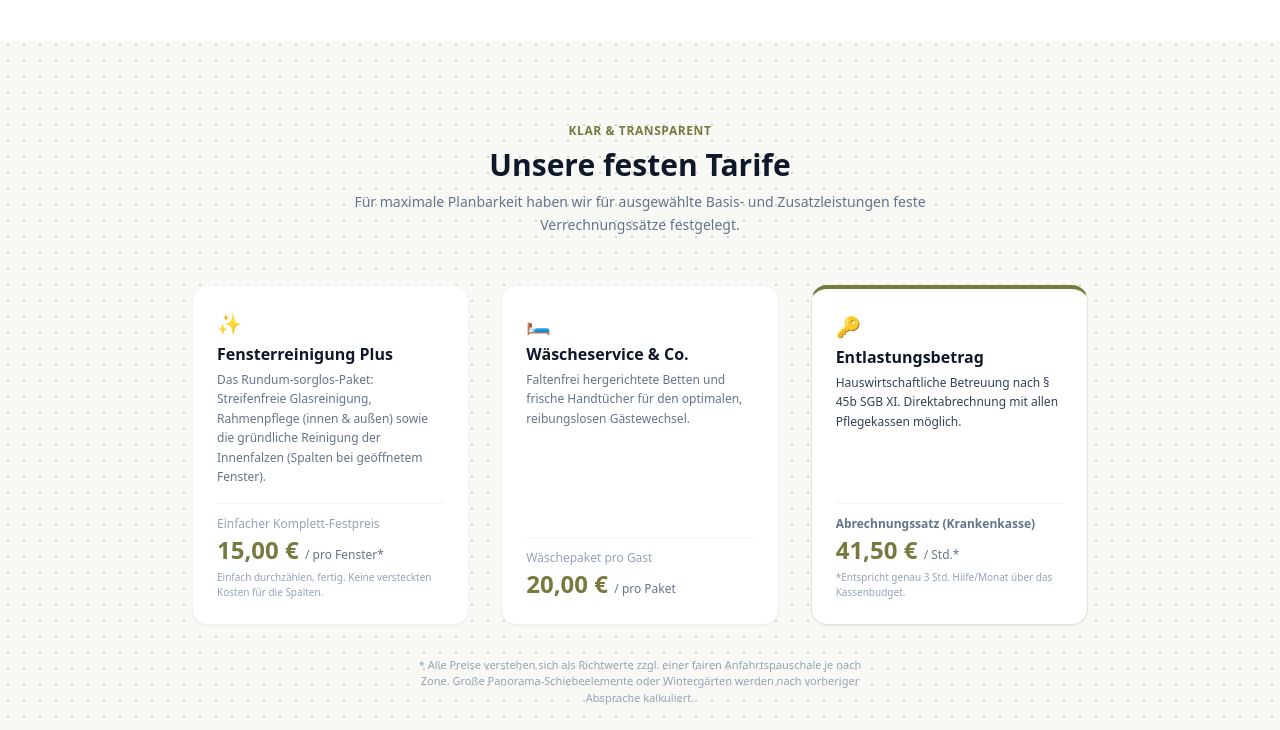
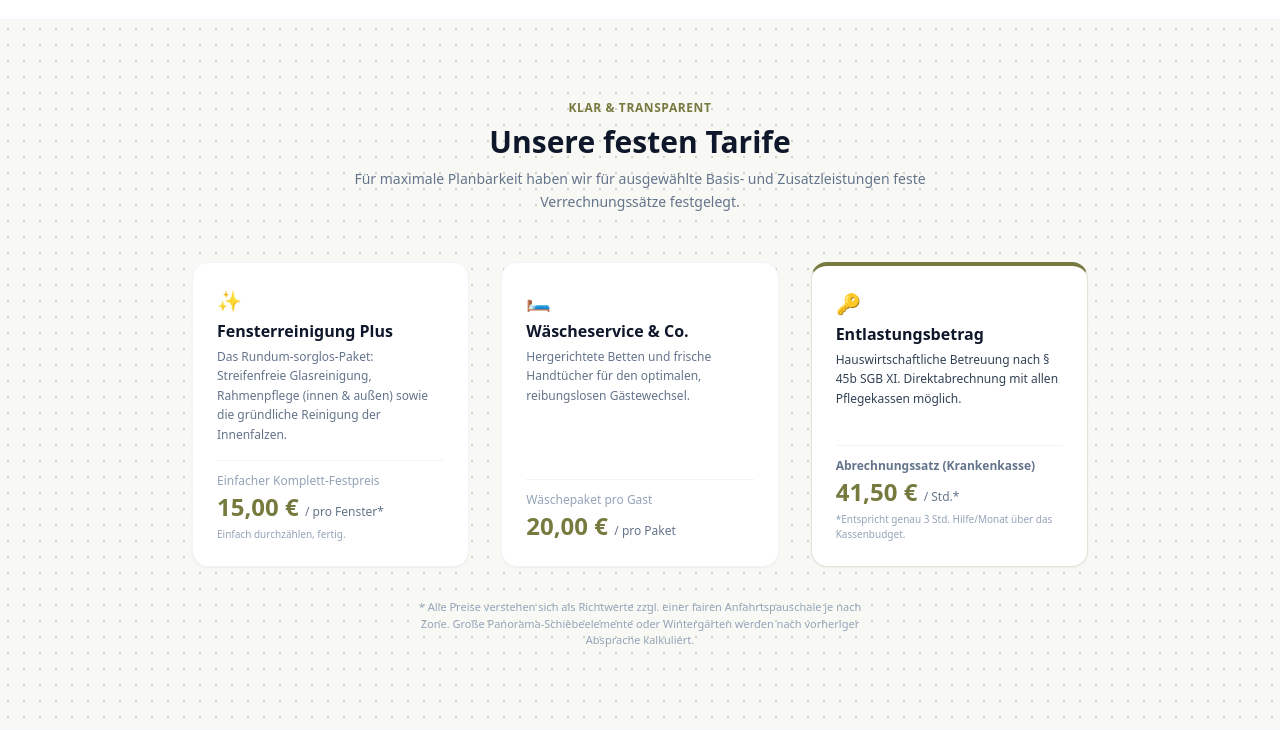
Before and after one commit to Nordlys2025/Nordlys-Infopage, a plain HTML site: page index.html in a window 1280 px wide. Shown: the part 2267-2997 px from the top of the page. Drawn offline with nearby package versions, Linux system fonts and the light colour scheme.

Commit message:
Update index.html

```diff
--- a/index.html
+++ b/index.html
@@ -89,7 +89,7 @@
             <div class="grid grid-cols-1 md:grid-cols-2 gap-6 lg:gap-8">
                 <div class="p-6 sm:p-8 bg-slate-50/50 rounded-2xl border border-slate-100 space-y-3 transition hover:shadow-md">
                     <div class="text-2xl">🏡</div><h4 class="text-lg font-bold text-slate-900">Ferienwohnungen & -häuser</h4>
-                    <p class="text-sm text-slate-600 leading-relaxed">Ein herzliches Willkommen für Ihre Gäste. Wir sorgen für einen absolut reibungslosen Gästewechsel, beziehen die Betten faltenfrei und hinterlassen liebevolle Details wie das hergerichtete Handtuch, das sofort Urlaubsstimmung bringt.</p>
+                    <p class="text-sm text-slate-600 leading-relaxed">Ein herzliches Willkommen für Ihre Gäste. Wir sorgen für einen absolut reibungslosen Gästewechsel, beziehen die Betten und hinterlassen ein Reinheitsgefühl, das sofort Urlaubsstimmung bringt.</p>
                 </div>
                 <div class="p-6 sm:p-8 bg-slate-50/50 rounded-2xl border border-slate-100 space-y-3 transition hover:shadow-md">
                     <div class="text-2xl">⚓</div><h4 class="text-lg font-bold text-slate-900">Agenturen & Verwalter</h4>
@@ -129,12 +129,12 @@
                     <div>
                         <div class="text-xl mb-1">✨</div>
                         <h4 class="text-base font-bold text-slate-900">Fensterreinigung Plus</h4>
-                        <p class="text-xs text-slate-500 mt-1 leading-relaxed">Das Rundum-sorglos-Paket: Streifenfreie Glasreinigung, Rahmenpflege (innen & außen) sowie die gründliche Reinigung der Innenfalzen (Spalten bei geöffnetem Fenster).</p>
+                        <p class="text-xs text-slate-500 mt-1 leading-relaxed">Das Rundum-sorglos-Paket: Streifenfreie Glasreinigung, Rahmenpflege (innen & außen) sowie die gründliche Reinigung der Innenfalzen.</p>
                     </div>
                     <div class="border-t border-slate-100 pt-3">
                         <div class="text-xs text-slate-400 font-medium">Einfacher Komplett-Festpreis</div>
                         <div class="text-2xl font-bold text-[#767a3f] mt-0.5">15,00 € <span class="text-xs font-normal text-slate-500">/ pro Fenster*</span></div>
-                        <div class="text-[10px] text-slate-400 mt-1">Einfach durchzählen, fertig. Keine versteckten Kosten für die Spalten.</div>
+                        <div class="text-[10px] text-slate-400 mt-1">Einfach durchzählen, fertig.</div>
                     </div>
                 </div>
 
@@ -143,7 +143,7 @@
                     <div>
                         <div class="text-xl mb-1">🛏️</div>
                         <h4 class="text-base font-bold text-slate-900">Wäscheservice & Co.</h4>
-                        <p class="text-xs text-slate-500 mt-1 leading-relaxed">Faltenfrei hergerichtete Betten und frische Handtücher für den optimalen, reibungslosen Gästewechsel.</p>
+                        <p class="text-xs text-slate-500 mt-1 leading-relaxed">Hergerichtete Betten und frische Handtücher für den optimalen, reibungslosen Gästewechsel.</p>
                     </div>
                     <div class="border-t border-slate-100 pt-3">
                         <div class="text-xs text-slate-400 font-medium">Wäschepaket pro Gast</div>
```
